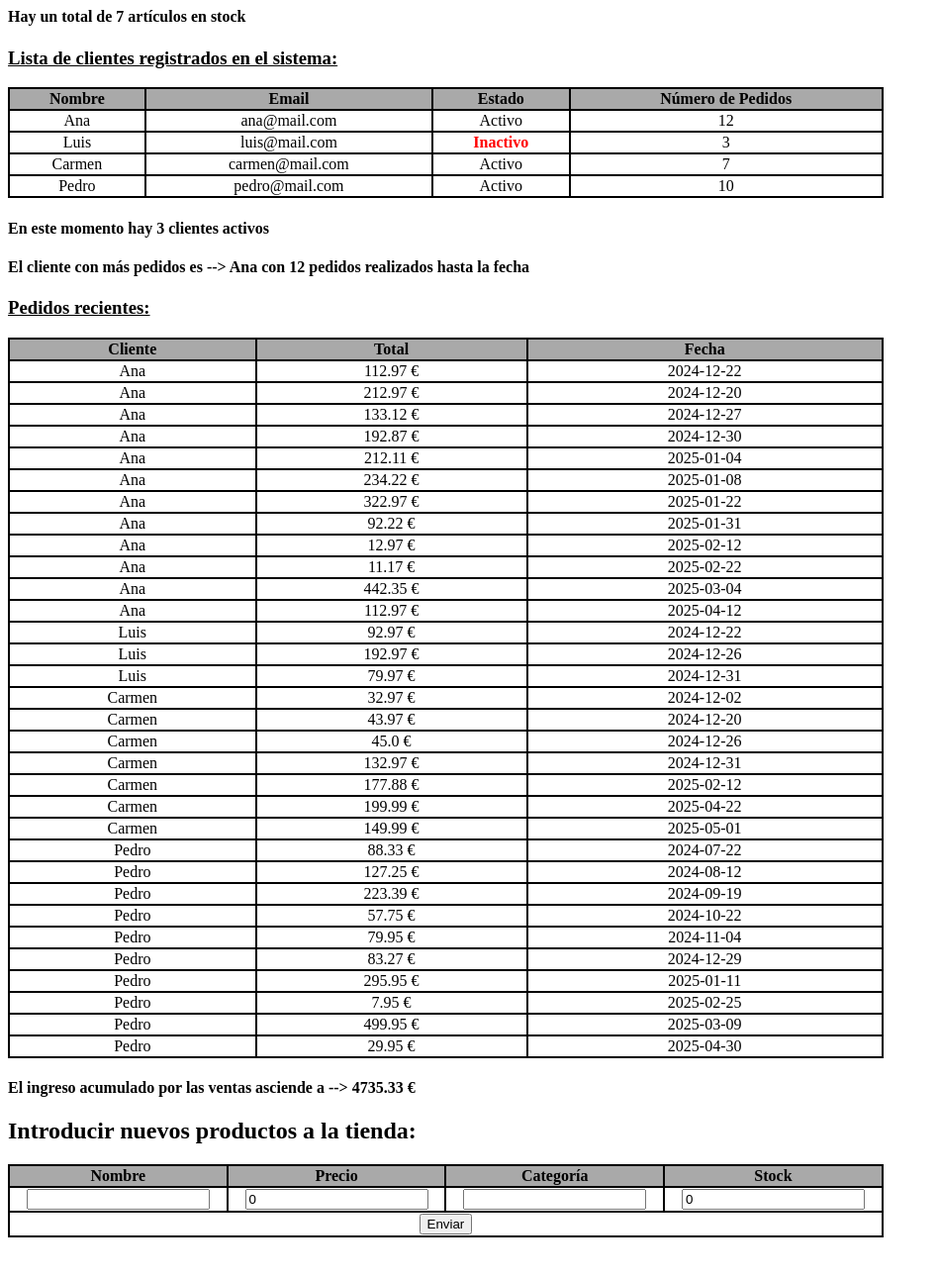
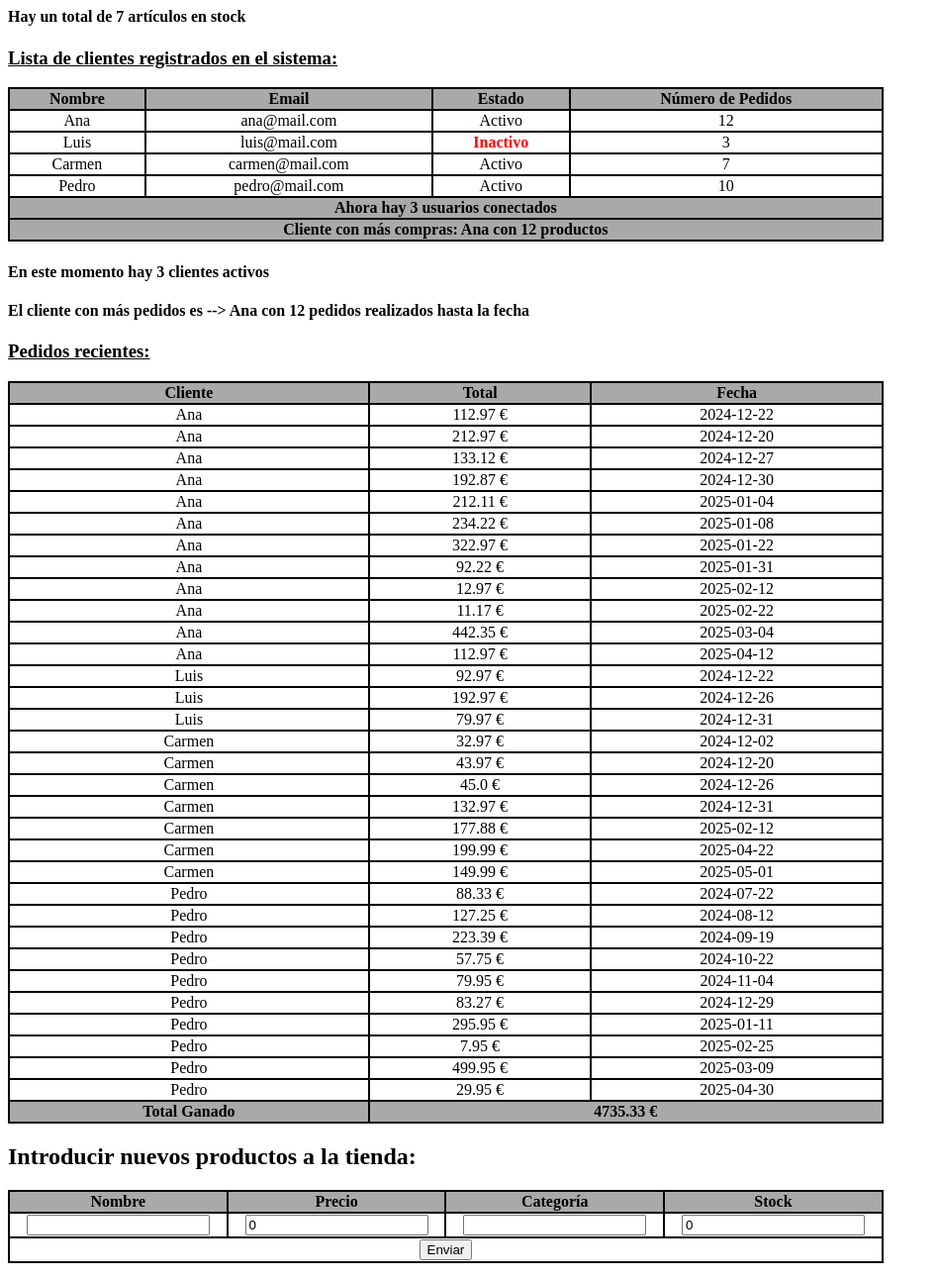
Before and after one commit to cfuemol/Tienda_Gestion, a Flask app: page /dashboard in a window 1280 px wide. Shown: the part 305-1597 px from the top of the page at 99% size, without its empty margins (0-948 px from the left). Before the commit the page ends 1555 px from the top, so only its background shows below. Run offline with Flask 3, Linux system fonts and the light colour scheme.

Commit message:
Fix formulario

```diff
--- a/app.py
+++ b/app.py
@@ -2,6 +2,14 @@ from flask import Flask, render_template, request
 from datetime import date
 
 app = Flask(__name__)
+
+# Productos va a ser una lista global para que no se reinicie en cada iteración del formulario
+
+productos = [
+        {'nombre' : 'Teclado mecánico', 'precio' : 45.00, 'categoria' : 'Periféricos', 'stock' : 5},
+        {'nombre': 'Monitor 24\"', 'precio' : 120.99, 'categoria' : 'Monitores', 'stock' : 2},
+        {'nombre': 'Webcam HD', 'precio': 39.90, 'categoria' : 'Periféricos', 'stock': 0}
+    ]
 
 
 @app.route('/dashboard', methods=['GET', 'POST'])
@@ -12,11 +20,7 @@ def dashboard():
         'fecha' : date.today()
     }
 
-    productos = [
-        {'nombre' : 'Teclado mecánico', 'precio' : 45.00, 'categoria' : 'Periféricos', 'stock' : 5},
-        {'nombre': 'Monitor 24\"', 'precio' : 120.99, 'categoria' : 'Monitores', 'stock' : 2},
-        {'nombre': 'Webcam HD', 'precio': 39.90, 'categoria' : 'Periféricos', 'stock': 0}
-    ]
+    global productos
 
     clientes = [
         {'nombre' : 'Ana', 'email' : 'ana@mail.com', 'activo' : True, 'pedidos' : 12},
--- a/templates/dashboard.html
+++ b/templates/dashboard.html
@@ -22,6 +22,12 @@
             font-weight: bold;
             color: red;
         }
+
+        .resalto{
+            font-weight: bold;
+            background-color: darkgrey;
+        }
+
     </style>
 </head>
 <body>
@@ -91,6 +97,14 @@
                     <td>{{ cliente['pedidos'] }}</td>
                 </tr>
             {% endfor %}
+
+                <tr class="resalto">
+                    <td colspan="4">Ahora hay {{ active }} usuarios conectados</td>
+                </tr>
+
+                <tr class="resalto">
+                    <td colspan="4">Cliente con más compras: {{ mas_pedidos['nombre'] }} con {{ mas_pedidos['cantidad'] }} productos</td>
+                </tr>
         </table>
 
         <h4>En este momento hay {{ active }} clientes activos</h4>
@@ -115,9 +129,13 @@
                     <td>{{ pedido['fecha'] }}</td>
                 </tr>
             {% endfor %}
+
+                <tr>
+                    <td class="resalto">Total Ganado</td>
+                    <td colspan="3" class="resalto"> {{ ingresos | round(2) }} €</td>
+                </tr>
         </table>
 
-        <h4>El ingreso acumulado por las ventas asciende a --&gt; {{ ingresos | round(2) }} €</h4>
     </p>
 
     <p>
@@ -140,7 +158,7 @@
 
                     <td>
                         <label for="precio" class="form_label"></label>
-                        <input type="number" name="precio" id="precio" value="0">
+                        <input type="number" name="precio" step="0.01" id="precio" value="0">
                     </td>
 
                     <td>
```
